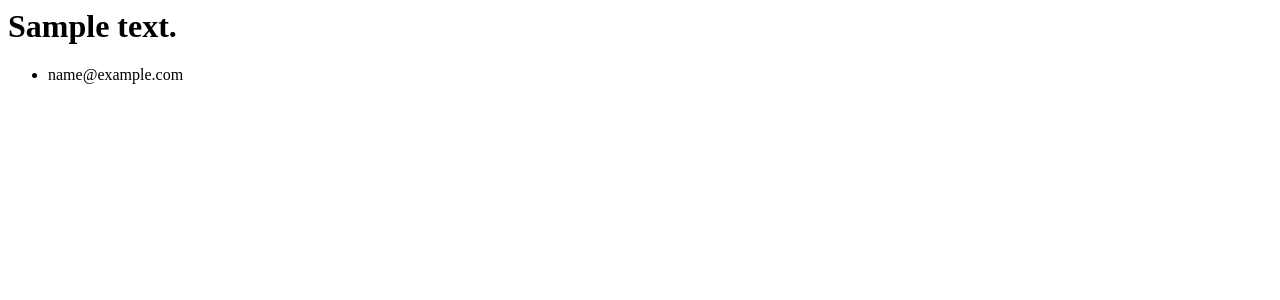
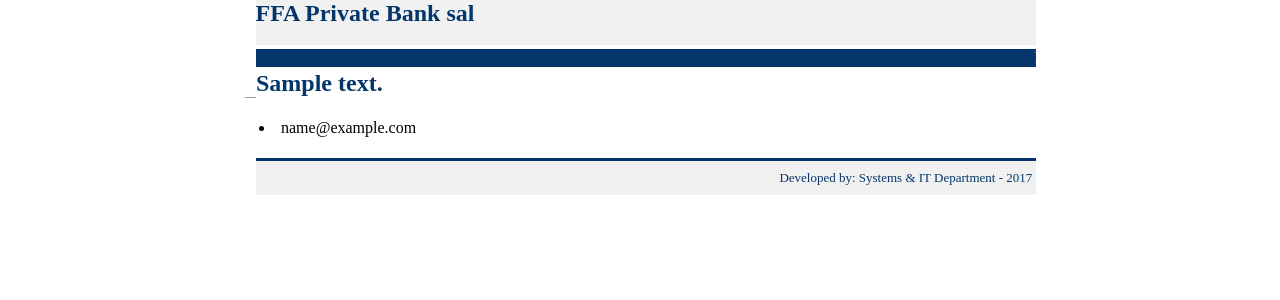
Before and after one commit to ffapb/ffa-jobs-settings, a Django app: template emailffa/templates/emailffa/detail.html in a window 1280 px wide. Shown: the top 300 px of the page. Run offline with Django 3.2, Linux system fonts and the light colour scheme; the template is opened without the code that fills it: most values are stand-ins (such as "Sample title", 1, 10 or a date in 2020); data that the repository does not hold is empty; grey boxes are pictures that could not be loaded.

Commit message:
coding html for detail.html

```diff
--- a/emailffa/templates/emailffa/detail.html
+++ b/emailffa/templates/emailffa/detail.html
@@ -1,7 +1,88 @@
-<h1>{{ job.job_text }}</h1>
+<HTML>
+<HEAD>
+<title>FFA Private Bank - Jobs Email</title>
+<meta http-equiv="Content-Type" content="text/html; charset=iso-8859-1">
 
+</HEAD>
+<body style="MARGIN: 0px">
+
+
+<table cellSpacing="0" cellPadding="0" width="779" align="center" border="0" >
+<TBODY>
+<tr>
+<td class="left-shadow"><IMG height="1" src="images/ghost.gif" width="11">
+</td>
+<td align="center">
+<table cellSpacing="0" cellPadding="0" width="779" border="0">
+<TBODY>
+<tr>
+<td>
+<table cellSpacing="0" cellPadding="0" width="780" bgColor="#f1f1f1" border="0">
+<tr>
+<td align="left"><font size="5" color="#04366C"><b>FFA Private Bank sal</b></font></td>
+
+</tr>
+<tr>
+<td align="right">&nbsp;</td>
+</tr>
+</table>
+</td>
+</tr>
+</table>
+
+
+
+<table cellSpacing="0" cellPadding="0" border="0" align="center" width="*">
+<tr>
+<td align = "center" height="25">
+<div align="center">
+<FONT color="#ffffff"><MARQUEE bgcolor="#04366C" direction="left" loop="50" width="780" scrolldelay="150">
+<STRONG>FFA Private Bank Jobs Email</STRONG></MARQUEE></FONT></DIV>
+</td>
+</tr>
+</table>
+
+<table cellSpacing="0" cellPadding="0" width="779" align="center" border="0">
+<tr>
+<td align="left" ><font size="5" color="#04366C"><b>{{ job.job_text }}</b></font></td>
+</tr>
+
+<tr><td><table> <tr><td height="12">
 <ul>
 {% for email in job.email_set.all %}
+
+<tr>
+<td height="30">
     <li>{{ email.email_text }}</li>
+</td></tr>
 {% endfor %}
 </ul>
+
+</td></tr></table>
+</td>
+</tr>
+
+</table>
+
+
+</body>
+
+<table height="50" cellSpacing="0" cellPadding="0" width="100%" border="0">
+<tr>
+<td height="12"  style=" BORDER-top: #ffffff 1px solid; "></td>
+</tr>
+
+<tr>
+<td height="4"  style=" BORDER-top: #ffffff 1px solid; " bgColor="#04366C"></td>
+</tr>
+<tr>
+<td bgColor="#f1f1f1" align ="right"><FONT color="#04366C" size="2">&nbsp;Developed by: Systems & IT Department - 2017&nbsp;</FONT.</td>
+</tr>
+
+</table>
+
+</table>
+
+
+
+</html>
```
